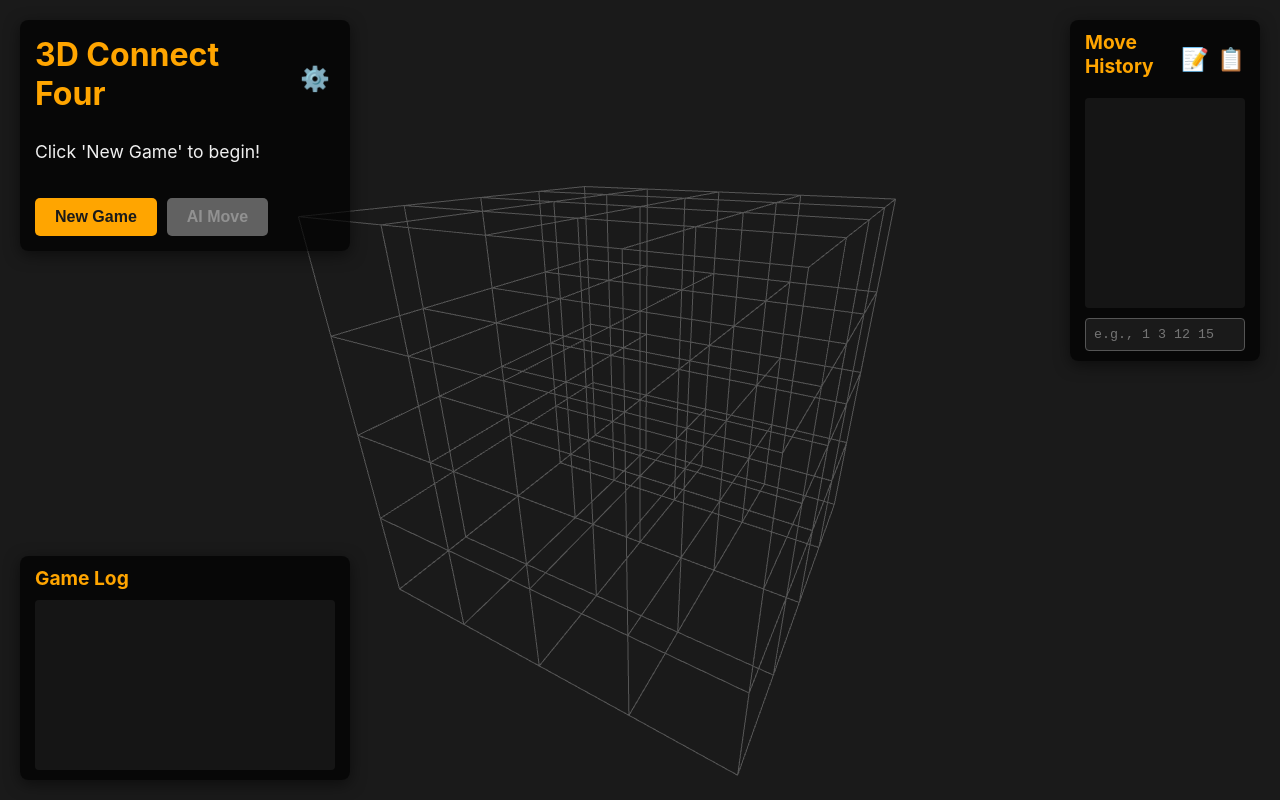
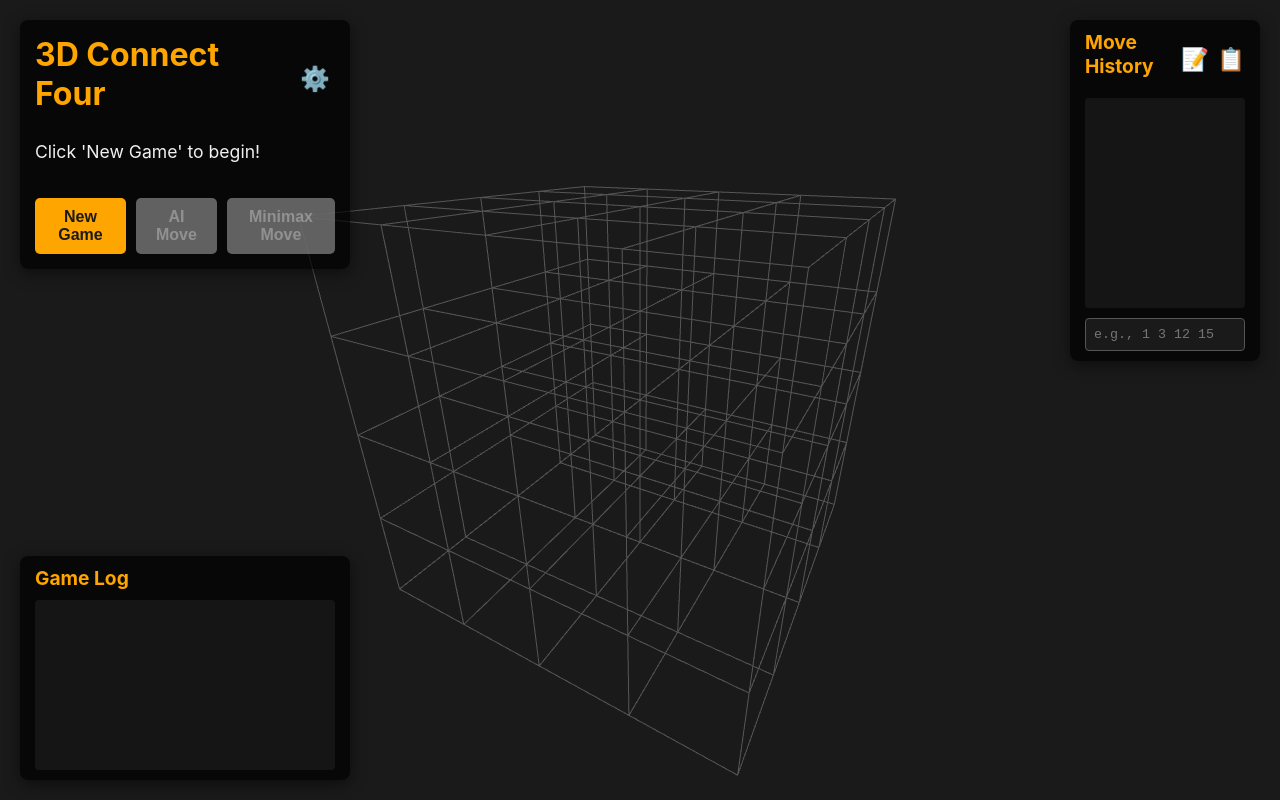
Before and after one commit to Howard5241/web-interactive-3d-connect-four-ai, a Flask app: page / in a window 1280 px wide. Run offline with Flask 3, Linux system fonts and the light colour scheme.

Commit message:
Added minimax integration. The user can now let minimax make a move. Removed unnecessary api calls

```diff
--- a/app.py
+++ b/app.py
@@ -2,6 +2,9 @@ import torch
 import torch.nn as nn
 import numpy as np
 from flask import Flask, render_template, request, jsonify, session
+import subprocess
+import os
+import re
 
 # --- Local Imports ---
 from game_logic import ConnectFour3D
@@ -162,6 +165,59 @@ def ai_move():
         "move_history": session['move_history']
     })
 
+@app.route('/api/minimax_move', methods=['POST'])
+def minimax_move():
+    """
+    Gets a move from the external C++ minimax executable.
+    Expects a JSON body with two hex strings: {'hex_p1': '...', 'hex_p2': '...'}
+    Returns a simple JSON response with the move: {'move': <int>}
+    """
+    data = request.get_json()
+    hex_p1 = data.get('hex_p1')
+    hex_p2 = data.get('hex_p2')
+
+    if not hex_p1 or not hex_p2:
+        return jsonify({"error": "Missing hex codes for one or both players."}), 400
+
+    try:
+        executable_path = os.path.join('bin', 'connect4_3D.exe')
+
+        engine = subprocess.Popen(
+            [executable_path],
+            stdin=subprocess.PIPE,
+            stdout=subprocess.PIPE,
+            stderr=subprocess.PIPE,
+            text=True,
+            bufsize=1,
+            universal_newlines=True
+        )
+
+        # Write commands to the engine
+        engine.stdin.write("10\n")
+        engine.stdin.write(f"{hex_p1} {hex_p2}\n1\n2\nm\n99\n")
+        engine.stdin.flush()
+
+        # Read output
+        stdout, stderr = engine.communicate()
+        print(f"Engine stdout:\n {stdout}")
+        if engine.returncode != 0:
+            raise Exception(f"Engine exited with error code {engine.returncode}: {stderr}")
+
+        # Find the move in the output
+        match = re.search(r'\*\*(\d+)\*\*', stdout)
+        if not match:
+            raise Exception(f"Could not find move in engine output. Output: {stdout}")
+
+        ai_action = int(match.group(1))
+
+        # Return just the move
+        return jsonify({"move": ai_action})
+
+    except Exception as e:
+        print(f"Error during minimax move calculation: {e}")
+        return jsonify({"error": "Failed to get move from minimax AI."}), 500
+
+
 @app.route('/api/set_state', methods=['POST'])
 def set_state():
     """
--- a/static/css/style.css
+++ b/static/css/style.css
@@ -61,7 +61,7 @@ h1 {
     gap: 10px; /* Adds space between buttons */
 }
 
-#new-game-btn, #ai-move-btn { /* Style both buttons together */
+#new-game-btn, #ai-move-btn, #minimax-move-btn { /* Style all buttons together */
     padding: 10px 20px;
     font-size: 1em;
     cursor: pointer;
--- a/static/js/main.js
+++ b/static/js/main.js
@@ -14,7 +14,7 @@ let player1Color = 0xffdc00; // Yellow
 let player2Color = 0xf50000; // Red
 
 // DOM Elements (will be assigned in init)
-let STATUS_MSG, NEW_GAME_BTN, AI_MOVE_BTN, LOG_BOX, MOVE_HISTORY_BOX, MOVE_INPUT, COPY_HEX_BTN, COPY_MOVES_BTN;
+let STATUS_MSG, NEW_GAME_BTN, AI_MOVE_BTN, MINIMAX_MOVE_BTN, LOG_BOX, MOVE_HISTORY_BOX, MOVE_INPUT, COPY_HEX_BTN, COPY_MOVES_BTN;
 let SETTINGS_BTN, SETTINGS_MODAL_OVERLAY, CLOSE_SETTINGS_BTN;
 let PIECE_SIZE_SLIDER, PIECE_SIZE_VALUE, PIECE_OPACITY_SLIDER, PIECE_OPACITY_VALUE;
 
@@ -33,6 +33,7 @@ function init() {
     STATUS_MSG = document.getElementById('status-message');
     NEW_GAME_BTN = document.getElementById('new-game-btn');
     AI_MOVE_BTN = document.getElementById('ai-move-btn');
+    MINIMAX_MOVE_BTN = document.getElementById('minimax-move-btn');
     LOG_BOX = document.getElementById('log-box');
     MOVE_HISTORY_BOX = document.getElementById('move-history-box');
     MOVE_INPUT = document.getElementById('move-input');
@@ -86,6 +87,7 @@ function init() {
     renderer.domElement.addEventListener('mousemove', onMouseMove);
     NEW_GAME_BTN.addEventListener('click', startNewGame);
     AI_MOVE_BTN.addEventListener('click', requestAIMove); // Add listener for AI move button
+    MINIMAX_MOVE_BTN.addEventListener('click', requestMinimaxMove);
     COPY_HEX_BTN.addEventListener('click', copyHexCode);
     COPY_MOVES_BTN.addEventListener('click', copyMoveHistory)
 
@@ -111,12 +113,7 @@ function init() {
         const newSize = parseFloat(event.target.value);
         gameSettings.pieceSize = newSize;
         PIECE_SIZE_VALUE.textContent = newSize.toFixed(1);
-        // We need the current board state to redraw
-        fetch('/api/game_status').then(res => res.json()).then(data => {
-            if (data.board) {
-                updateBoard(data.board);
-            }
-        });
+        updateBoard(boardState);
     });
 
     PIECE_OPACITY_SLIDER.addEventListener('input', (event) => {
@@ -295,6 +292,7 @@ function logMessage(message) {
 function setButtonsDisabled(state) {
     NEW_GAME_BTN.disabled = state;
     AI_MOVE_BTN.disabled = state;
+    MINIMAX_MOVE_BTN.disabled = state;
 }
 
 function checkGameOver(terminalMessage = null, nonTerminalMessage = null) {
@@ -446,6 +444,60 @@ async function requestAIMove() {
     }
 }
 
+// New function to handle the minimax move request
+async function requestMinimaxMove() {
+    if (isRequestInProgress) return;
+    if (currentMoveIndex !== moveHistory.length) {
+        logMessage('You must be at the most recent move to play.');
+        return;
+    }
+
+    const [__, isTerminal] = game.getValueAndTerminated(boardState);
+    if (isTerminal) {
+        logMessage('Game is over. Cannot make a minimax move.');
+        return;
+    }
+
+    isRequestInProgress = true;
+    setButtonsDisabled(true);
+    logMessage('Minimax AI is thinking...');
+
+    try {
+        const hexCodes = game.getStateHexCode(boardState).split(' ');
+        const hex_p1 = hexCodes[0];
+        const hex_p2 = hexCodes[1];
+
+        const response = await fetch('/api/minimax_move', {
+            method: 'POST',
+            headers: { 'Content-Type': 'application/json' },
+            body: JSON.stringify({ hex_p1, hex_p2 }),
+        });
+
+        if (!response.ok) throw new Error('Minimax server error.');
+
+        const data = await response.json();
+        const move = data.move;
+
+        boardState = game.getNextState(boardState, move);
+        moveHistory.push(move);
+        currentMoveIndex++;
+
+        updateBoard(boardState);
+        updateMoveHistory(moveHistory);
+
+        if (!checkGameOver('Minimax AI wins!', 'Your turn! Click a column or let the AI play.')) {
+            setButtonsDisabled(false);
+        }
+
+    } catch (error) {
+        console.error('Error during minimax move:', error);
+        logMessage(`Error: ${error.message}`);
+        setButtonsDisabled(false);
+    } finally {
+        isRequestInProgress = false;
+    }
+}
+
 async function navigateHistory(direction) {
     const newIndex = currentMoveIndex + direction;
 
@@ -507,27 +559,10 @@ function handleMoveInputChange(event) {
     updateBoard(boardState);
     updateMoveHistory(moveHistory);
 
-    // Sync the new state with the server for the AI
-    fetch('/api/set_state', {
-        method: 'POST',
-        headers: { 'Content-Type': 'application/json' },
-        body: JSON.stringify({
-            board_state: boardState,
-            move_history: moveHistory
-        }),
-    })
-    .then(response => {
-        if (!response.ok) throw new Error('Failed to set the new state on the server.');
-        checkGameOver(null, `Viewing the new position. Your turn!`)
-    })
-    .catch(error => {
-        console.error('Error loading from move string:', error);
-        logMessage(`Error: ${error.message}`);
-    })
-    .finally(() => {
-        setButtonsDisabled(false);
-        isRequestInProgress = false;
-    });
+    setButtonsDisabled(false);
+    isRequestInProgress = false;
+
+
 }
 
 function handleKeyDown(event) {
--- a/templates/index.html
+++ b/templates/index.html
@@ -15,7 +15,8 @@
         <p id="status-message">Click 'New Game' to begin!</p>
         <div id="button-container">
             <button id="new-game-btn">New Game</button>
-            <button id="ai-move-btn" disabled>AI Move</button> <!-- ADD THIS BUTTON -->
+            <button id="ai-move-btn" disabled>AI Move</button>
+            <button id="minimax-move-btn" disabled>Minimax Move</button>
         </div>
     </div>
     <div id="settings-modal-overlay" class="hidden">
```
Also changed, not shown: other parts of static/css/style.css (+2 -2 lines), game_logic.py (+30 -0 lines), 2 other files.
